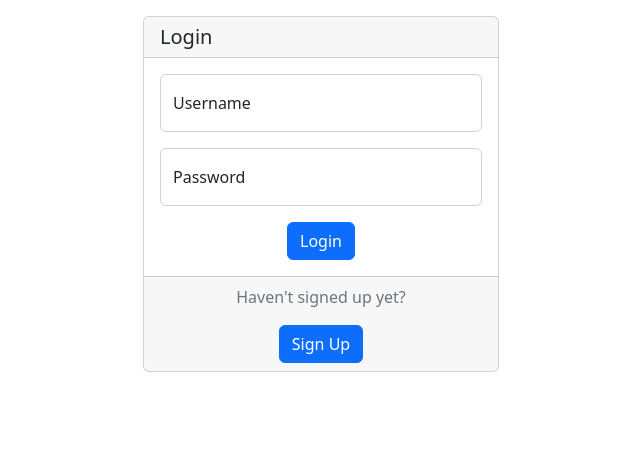
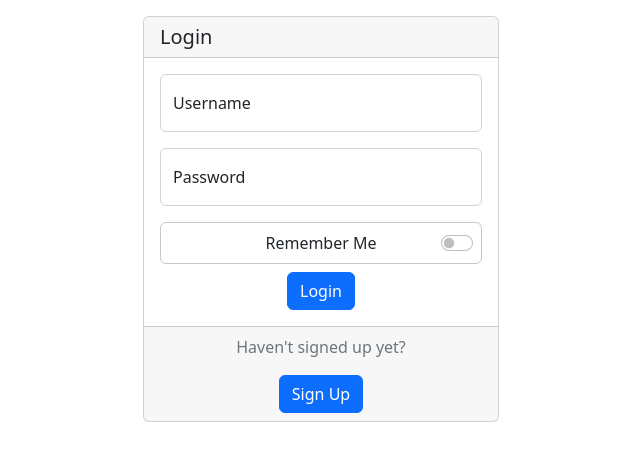
Before and after one commit to Hussain-Naik/PP4-MyGameStats, a Django app: page /accounts/login/ in a window 1280 px wide. Shown: the part 72-533 px from the top of the page, without its empty margins (319-959 px from the left). Run offline with Django 4.2, Linux system fonts and the light colour scheme; some libraries are stand-ins or nearby versions.

Commit message:
Add checkbox to login form

```diff
--- a/profiles/forms.py
+++ b/profiles/forms.py
@@ -12,7 +12,7 @@ class MyCustomLoginForm(LoginForm):
                 self.fields[field].widget.attrs.update({'class': 'form-control', 'placeholder': '', 'id': form_id})
             else:
                 form_id = field.capitalize()
-                self.fields[field].widget.attrs.update({'class': 'form-control', 'placeholder': '', 'id': form_id})
+                self.fields[field].widget.attrs.update({'class': 'form-check-input float-end', 'role': 'switch','id': form_id})
 
     class Meta:
         model = User
--- a/templates/account/login.html
+++ b/templates/account/login.html
@@ -24,12 +24,22 @@
                                 {{field|add_attr:'is-invalid'}}
                                 <label for="floating{{field.label}}">{{field.label}}</label>
                             </div>
+                            {% else %}
+                            <div class="form-check form-switch border border-dark p-2 mb-2 border-opacity-25 rounded">
+                                <label class="form-check-label" for="{{field.label}}">{{field.label}}</label>
+                                {{field}}
+                            </div>
                             {% endif %}
                         {% else %}
                             {% if field.label != 'Remember Me' %}
                             <div class="form-floating mb-3">
                                 {{field}}
                                 <label for="floating{{field.label}}">{{field.label}}</label>
+                            </div>
+                            {% else %}
+                            <div class="form-check form-switch border border-dark p-2 mb-2 border-opacity-25 rounded">
+                                <label class="form-check-label" for="{{field.label}}">{{field.label}}</label>
+                                {{field}}
                             </div>
                             {% endif %}
                         {% endif %}
```
